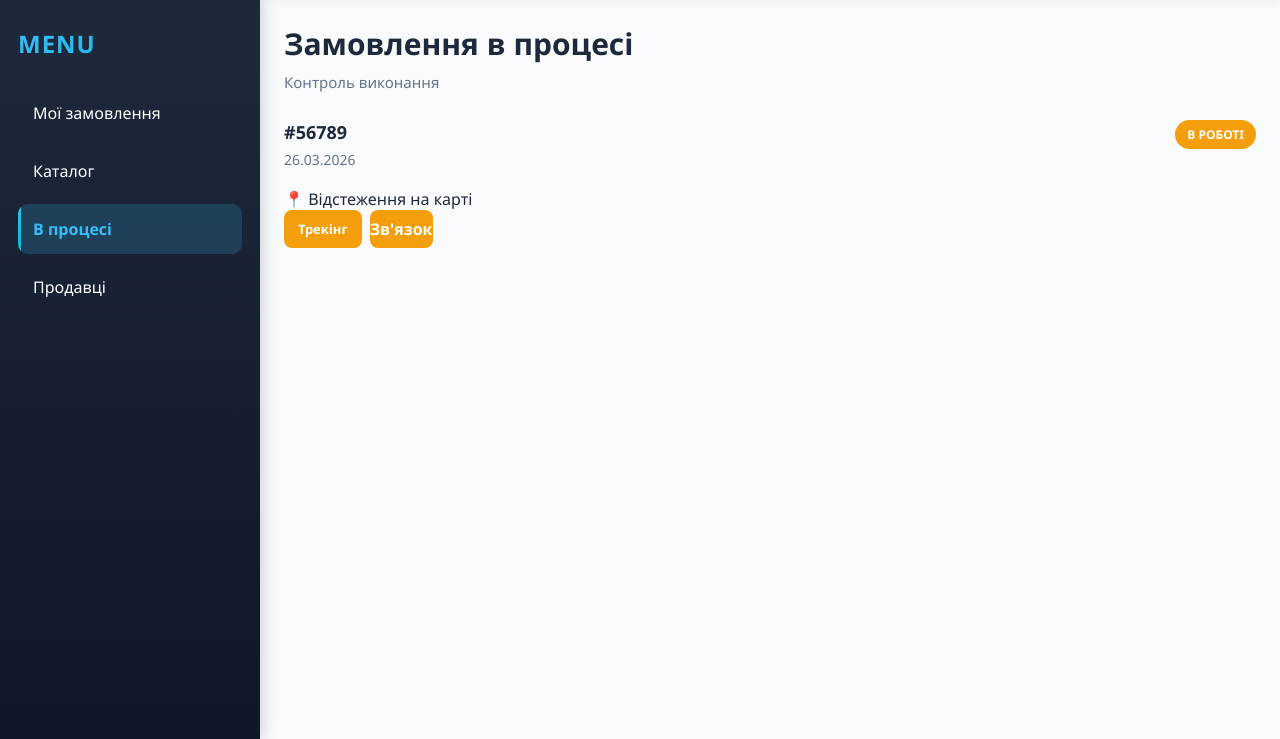
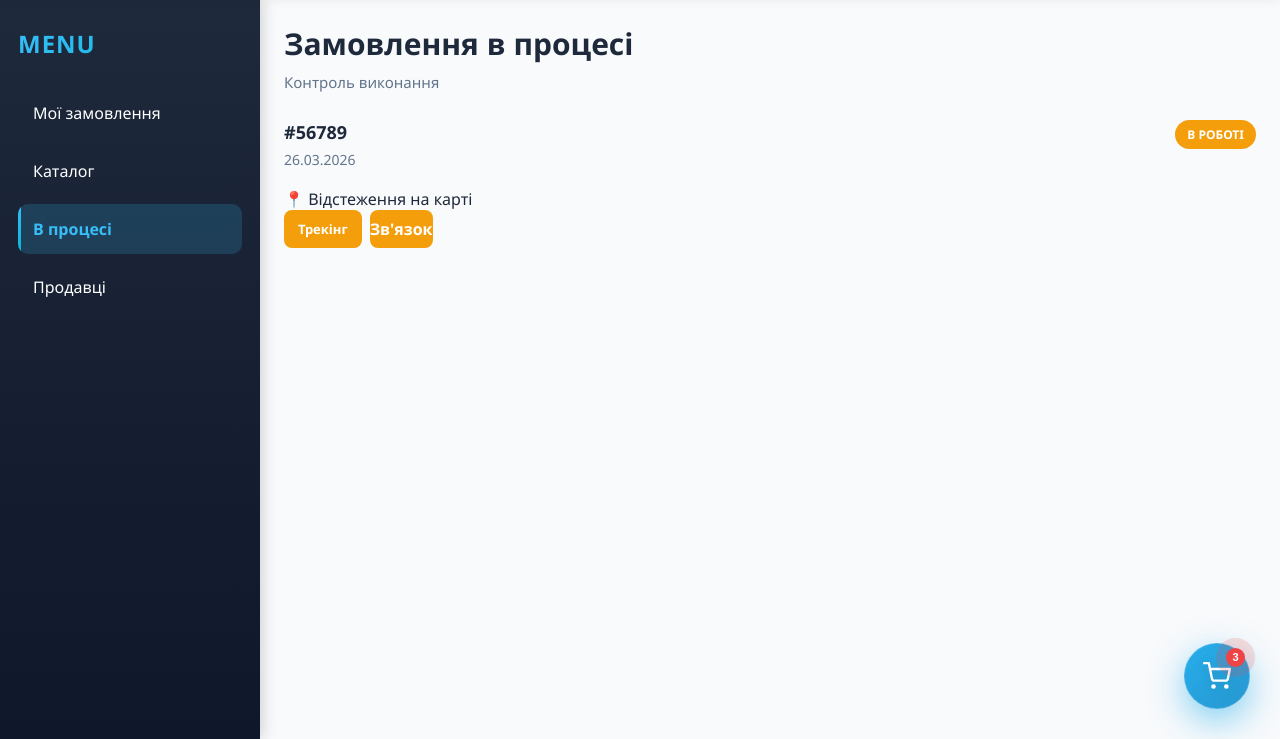
Before and after one commit to hrechkochristin/B2B, a Django app: page /buyers/buyer_process/ in a window 1280 px wide. Shown: the part 61-800 px from the top of the page. Run offline with Django 5.2, Linux system fonts and the light colour scheme.

Commit message:
Eridana_1.20 (problems with cart icon's widget fixed)

```diff
--- a/b2b_dj/buyers/templates/buyers/buyers_base.html
+++ b/b2b_dj/buyers/templates/buyers/buyers_base.html
@@ -1,16 +1,16 @@
-<!-- templates/buyers/buyers_base.html -->
 {% extends "main/main_base.html" %}
+{% load static %}
 
-{% load static %}
 {% block extra_css %}
 <link rel="stylesheet" href="{% static 'main/css/buyer.css' %}">
 {% endblock %}
 
-{% block title %}Buyer{% endblock %}
-{% block header_extra %}
-<a href="#" class="cart-icon">
+{% block content %}
+    {% block buyer_content %}{% endblock %}
+
+    <a href="{% url 'buyer_cart' %}" class="floating-cart">
         <svg xmlns="http://www.w3.org/2000/svg"
-         width="26" height="26"
+             width="28" height="28"
              viewBox="0 0 24 24"
              fill="none"
              stroke="currentColor"
@@ -21,11 +21,6 @@
             <circle cx="20" cy="21" r="1"></circle>
             <path d="M1 1h4l2.7 13.4a2 2 0 0 0 2 1.6h9.6a2 2 0 0 0 2-1.6L23 6H6"></path>
         </svg>
-    <span class="cart-count">3</span>
+        <span class="cart-count">{{ carts.count|default:"3" }}</span>
     </a>
 {% endblock %}
-
-{% block content %}
-    {% block buyer_content %}
-    {% endblock %}
-{% endblock %}
--- a/b2b_dj/main/static/main/css/buyer.css
+++ b/b2b_dj/main/static/main/css/buyer.css
@@ -486,3 +486,91 @@
         justify-content: stretch;
     }
 }
+
+/* =========================
+   FLOATING CART WITH PULSE
+   ========================= */
+/* =========================
+   BLURRED BLUE FLOATING CART
+   ========================= */
+
+.floating-cart {
+    position: fixed;
+    bottom: 30px;
+    right: 30px;
+    width: 66px;              /* Трохи збільшили розмір для кращого ефекту */
+    height: 66px;
+
+    /* НАПІВПРОЗОРИЙ СИНІЙ ГРАДІЄНТ */
+    background: linear-gradient(135deg, rgba(14, 165, 233, 0.9) 0%, rgba(2, 132, 199, 0.85) 100%);
+
+    color: #ffffff;
+    border-radius: 50%;
+    display: flex;
+    align-items: center;
+    justify-content: center;
+
+    /* РОЗМИТА СИНЯ ТІНЬ (ЕФЕКТ СВІТІННЯ) */
+    box-shadow: 0 12px 35px rgba(14, 165, 233, 0.5); /* Великий радіус розмиття */
+
+    z-index: 9999;
+    text-decoration: none;
+    transition: all 0.3s cubic-bezier(0.4, 0, 0.2, 1);
+
+    /* ЕФЕКТ МАТОВОГО СКЛА (РОЗМИВАЄ КОНТЕНТ ПІД КРУГОМ) */
+    backdrop-filter: blur(6px); /* Додає м'яке розмиття фону */
+    -webkit-backdrop-filter: blur(6px); /* Для підтримки Safari */
+
+    border: 1px solid rgba(255, 255, 255, 0.15); /* Тонка світла обводка для чіткості */
+}
+
+.floating-cart:hover {
+    transform: translateY(-6px) scale(1.03); /* Посилений ефект при наведенні */
+    background: linear-gradient(135deg, rgba(14, 165, 233, 1) 0%, rgba(2, 132, 199, 0.95) 100%);
+    box-shadow: 0 16px 45px rgba(14, 165, 233, 0.65); /* Тінь стає яскравішою */
+}
+
+/* Іконка SVG залишається білою та чіткою */
+.floating-cart svg {
+    stroke: #ffffff;
+    width: 28px;
+    height: 28px;
+    filter: drop-shadow(0 2px 4px rgba(0, 0, 0, 0.1)); /* Легка тінь для іконки */
+}
+
+/* Налаштування для червоного індикатора (м'яка пульсація без масштабування) */
+.floating-cart .cart-count {
+    position: absolute;
+    top: 4px;
+    right: 4px;
+    background: #ef4444;
+    color: #ffffff;
+    font-size: 11px;
+    font-weight: 600;
+    font-family: sans-serif;
+    min-width: 19px;
+    height: 19px;
+    padding: 0 4px;
+    border-radius: 10px;
+    display: flex;
+    align-items: center;
+    justify-content: center;
+    border: none;
+    line-height: 1;
+
+    /* М'яка пульсація тіні */
+    box-shadow: 0 0 0 0 rgba(239, 68, 68, 0.8);
+    animation: pulse-soft 2s infinite;
+}
+
+@keyframes pulse-soft {
+    0% {
+        box-shadow: 0 0 0 0 rgba(239, 68, 68, 0.6);
+    }
+    70% {
+        box-shadow: 0 0 0 14px rgba(239, 68, 68, 0);
+    }
+    100% {
+        box-shadow: 0 0 0 0 rgba(239, 68, 68, 0);
+    }
+}
--- a/b2b_dj/main/templates/main/main_base.html
+++ b/b2b_dj/main/templates/main/main_base.html
@@ -31,6 +31,9 @@
         </div>
     </header>
 
+    {% block extra_content %}
+    {% endblock %}
+
     {% block content %}
     {% endblock %}
 
```
Also changed, not shown: b2b_dj/buyers/static/buyers/js/script.js (+17 -6 lines), b2b_dj/buyers/templates/buyers/buyer_catalog.html (+1 -8 lines). Lines whose indentation alone changed are shown as unchanged.
